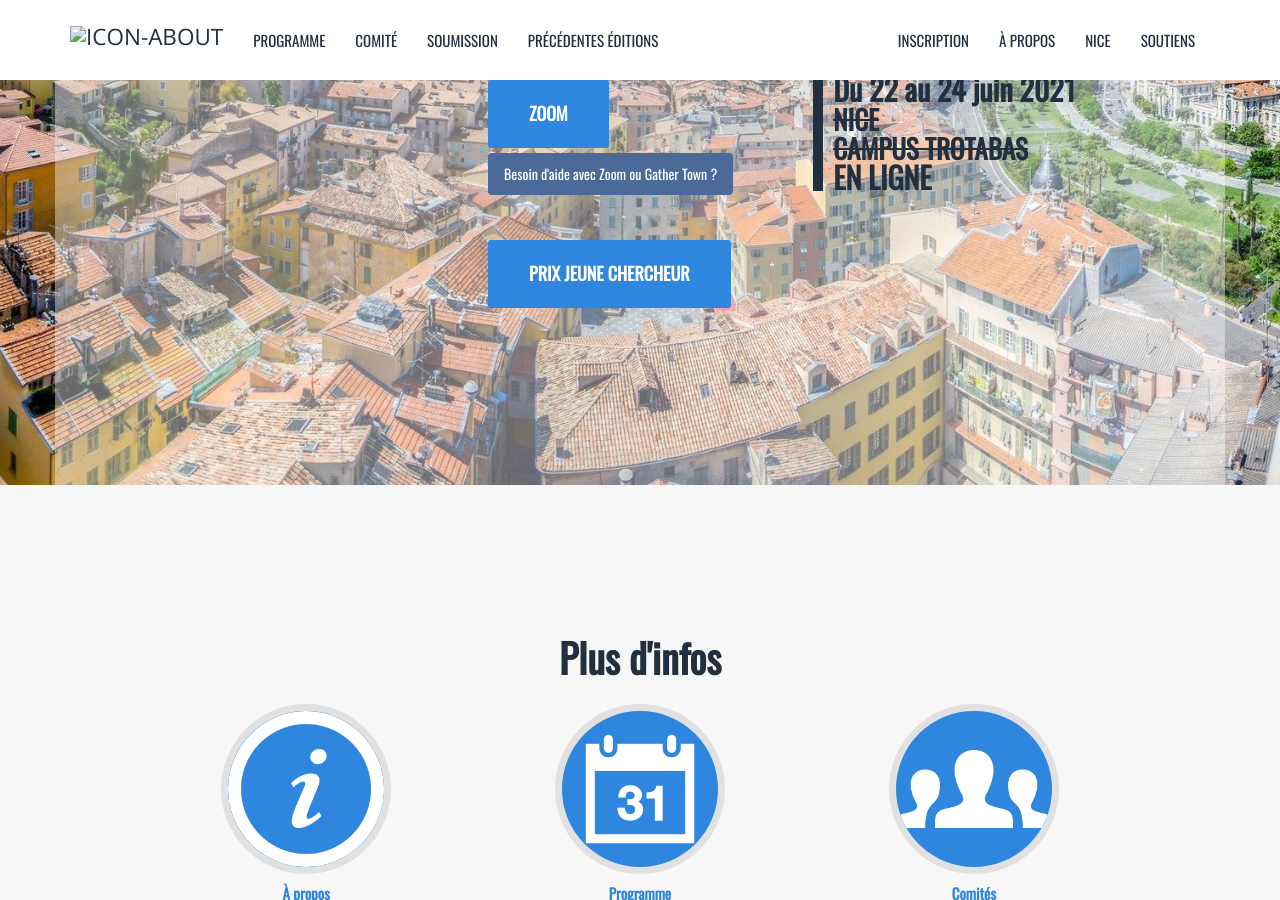
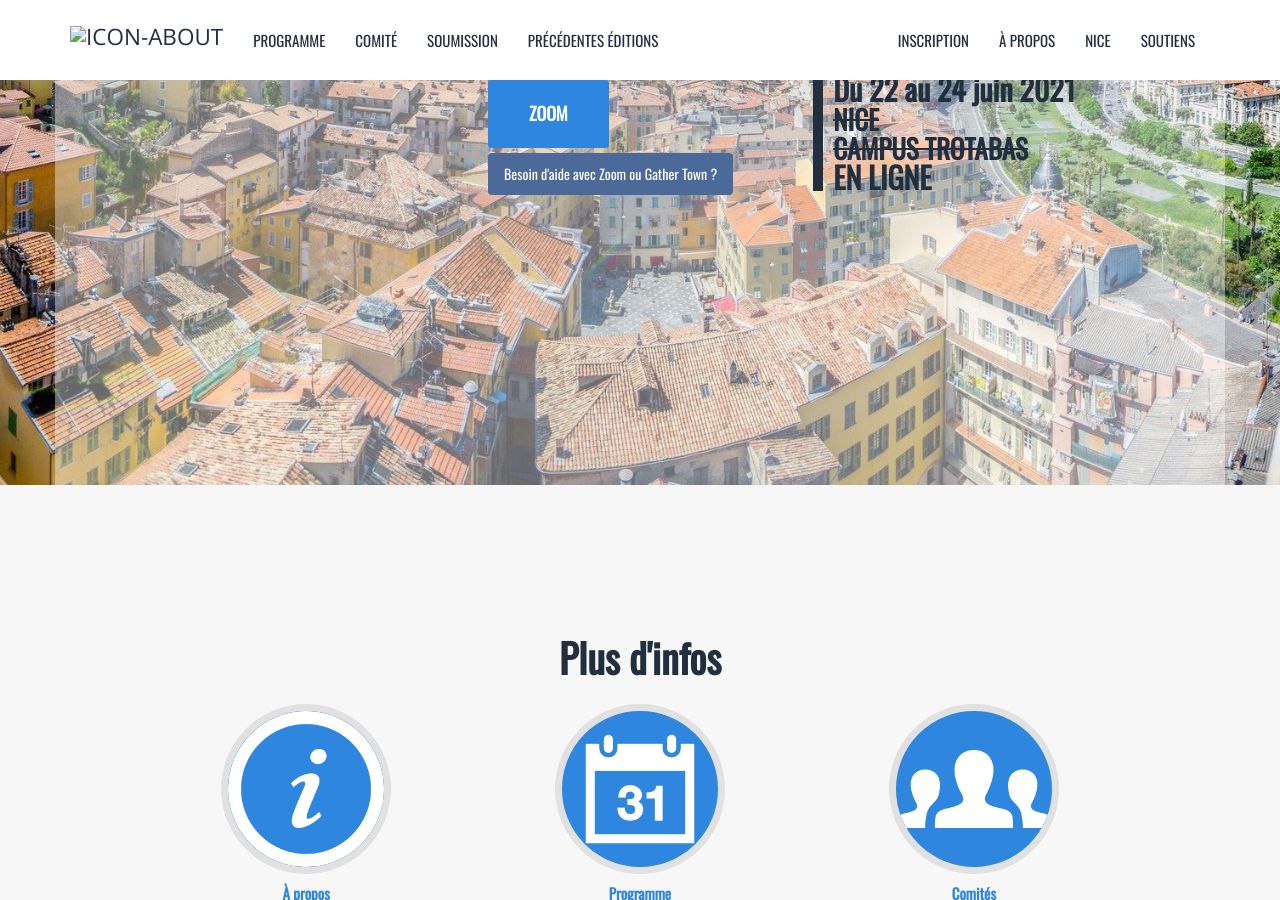
Before and after one commit to mpelleau/jfpc2021, a Jekyll site: the page built from index.html, in a window 1280 px wide and 900 px high, scrolled down 415 px. Built offline with Jekyll 4.4.1, drawn with Linux system fonts in a browser that asks for light colours; nearby versions of some CDN libraries.

Commit message:
too soon

```diff
--- a/_layouts/home.html
+++ b/_layouts/home.html
@@ -25,7 +25,7 @@
                     <!-- <li><a class="btn btn-xl" href="{{ site.url | append:site.baseurl }}/inscription/">INSCRIPTION</a></li> -->
                         <li><a class="btn btn-xl" href="https://univ-cotedazur.zoom.us/s/89766294247">ZOOM</a></br>
                             <a class="btn" style="font-size:14px" href="{{ site.url | append:site.baseurl }}/connexions/">Besoin d'aide avec Zoom ou Gather Town ?</a></br></br>
-                            <a class="btn btn-xl" href="https://docs.google.com/forms/d/e/1FAIpQLSeeOQuEbyIVT1dpxdZzQpe5Z0SE68uG5d0ntRY4KXHLUuHVBQ/viewform?usp=sf_link">PRIX JEUNE CHERCHEUR</a>
+                            <!-- <a class="btn btn-xl" href="https://docs.google.com/forms/d/e/1FAIpQLSeeOQuEbyIVT1dpxdZzQpe5Z0SE68uG5d0ntRY4KXHLUuHVBQ/viewform?usp=sf_link">PRIX JEUNE CHERCHEUR</a> -->
                         </li>
                         <li><div class="intro-lead-in">{{ site.date }}<br>{% if site.oldlocation %}<loc-old>{{ site.oldlocation }}</loc-old><br>{% endif %}{{ site.location }}</div></li>
                     </ul>
```
